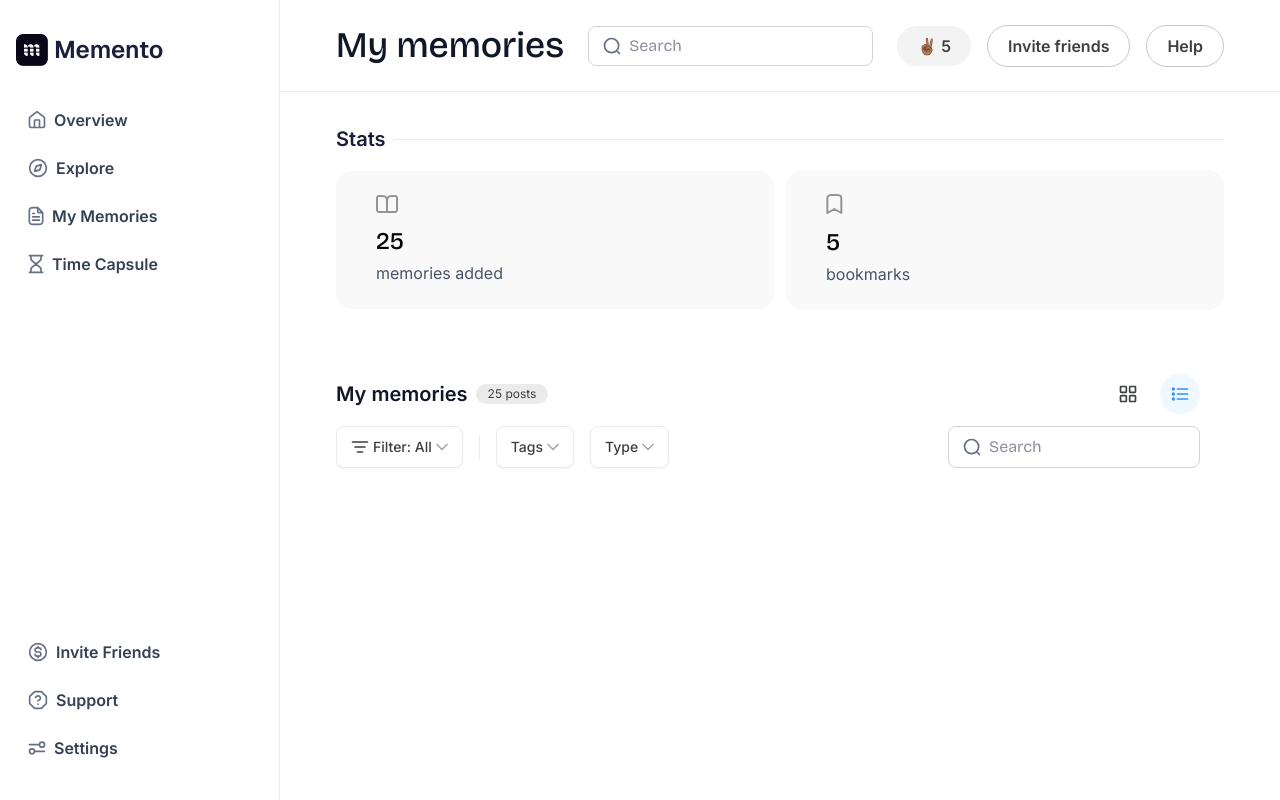
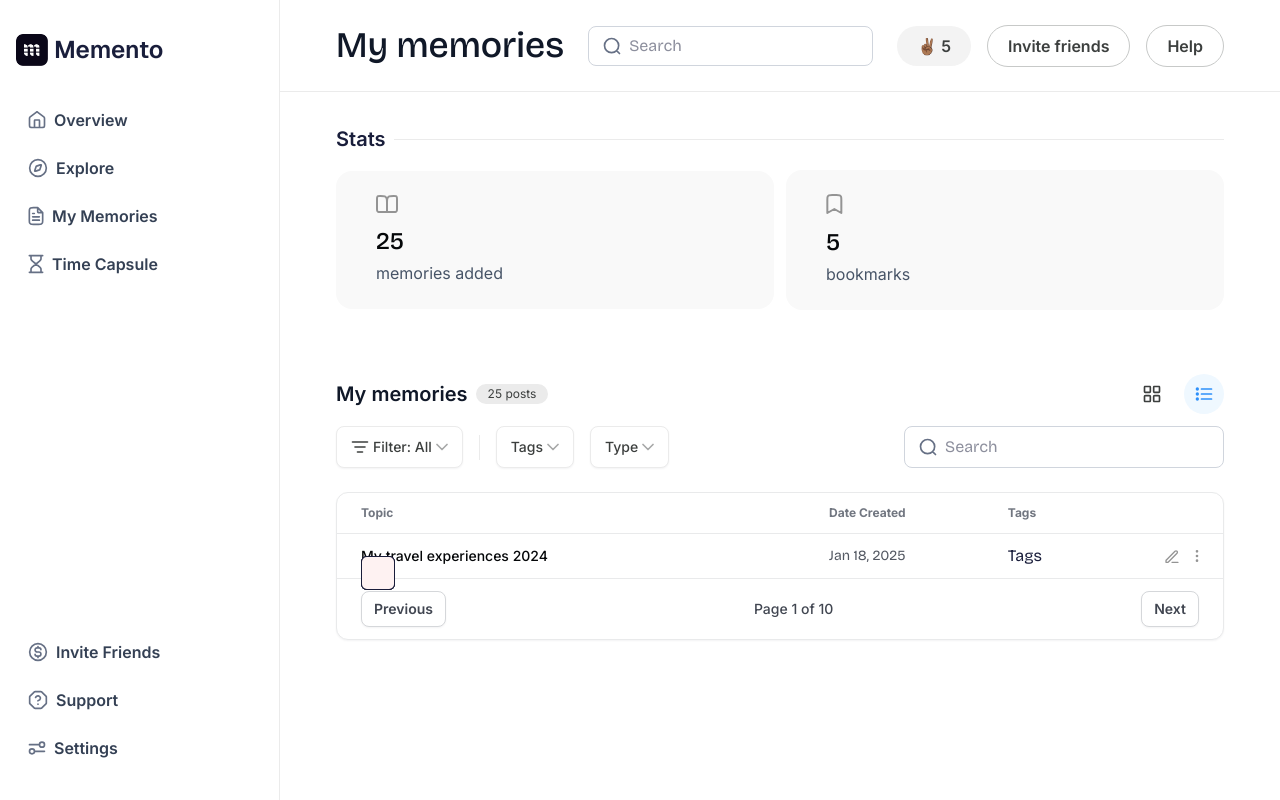
Before and after one commit to mementoAI-git/web, a Next.js app: page /memories in a window 1280 px wide. Built offline with nearby package versions, Linux system fonts and the light colour scheme.

Commit message:
updated the memories page

```diff
--- a/app/globals.css
+++ b/app/globals.css
@@ -66,4 +66,14 @@ body {
   .input-base {
     @apply shadow-sm bg-white py-2 px-3 rounded-lg border border-grey-100 h-10 focus-within:border-primary focus-within:border-[1.5px]
   }
+
+  .mem-table thead th:first-child,
+  .mem-table tbody td:first-child {
+    @apply py-3 pl-6
+  }
+
+  .mem-table thead th:last-child,
+  .mem-table tbody td:last-child {
+    @apply pr-6
+  }
 }
--- a/components/Form/SearchInput.tsx
+++ b/components/Form/SearchInput.tsx
@@ -2,7 +2,7 @@ import SearchIcon from "@/public/icon/dashboard/search.svg"
 
 export function Searchinput() {
   return (
-    <div className="rounded-lg border h-full flex items-center gap-2 py-2 px-[14px] border-[rgba(208,213,221,1)]">
+    <div className="rounded-lg border h-full flex-1 flex items-center gap-2 py-2 px-[14px] border-[rgba(208,213,221,1)]">
       <SearchIcon />
       <input placeholder="Search" className="outline-0 flex-1" />
     </div>
--- a/views/Memories/Header.tsx
+++ b/views/Memories/Header.tsx
@@ -6,7 +6,7 @@ import Dropdown from "@/components/Dropdown"
 
 export default function MemoriesTableHeader() {
   return (
-    <div className="flex flex-col gap-3">
+    <div className="flex flex-1 flex-col gap-3">
       <div className="flex items-center justify-between">
         <div className="flex items-center gap-2">
           <span className="font-inter font-semibold text-grey-900 text-xl leading-[30px]">My memories</span>
@@ -35,7 +35,7 @@ export default function MemoriesTableHeader() {
           <Dropdown title="Tags" />
           <Dropdown title="Type" />
         </div>
-        <div className="max-w-80">
+        <div className="max-w-80 flex-1">
           <Searchinput />
         </div>
       </div>
--- /dev/null
+++ b/views/Memories/List.tsx
@@ -0,0 +1,50 @@
+import VeriticalElipseIcon from "@/public/icon/vertical-ellipse.svg"
+import EditIcon from "@/public/icon/edit.svg"
+
+export default function MemoriesList() {
+  return (
+    <div className="border rounded-xl w-full h-fit bg-white border-[rgba(233,234,235,1)] shadow-sm shadow-[rgba(10,13,18,0.05)] mem-table">
+      <table className="w-full h-full text-left">
+        <thead className="capitalize font-inter font-semibold text-xs text-[rgba(113,118,128,1)]">
+          <th>Topic</th>
+          <th>Date created</th>
+          <th>Tags</th>
+          <th />
+        </thead>
+        <tbody className="border-y border-inherit">
+          <tr>
+            <td>
+              <div className="flex items-center">
+                <div>
+                  <div className="relative ">
+                    <div className="w-[33.53px] absolute bg-red-50 z-30 top-0 left-0 aspect-square border rounded-[5.83px]"></div>
+                    <div className="w-[33.53px] absolute bg-red-200 z-20 top-0 left-0 aspect-square border rounded-[5.83px]"></div>
+                    <div className="w-[33.53px] absolute bg-red-400 z-10 top-0 left-0 aspect-square border rounded-[5.83px]"></div>
+                  </div>
+                </div>
+                <span className="text-[#050709] text-sm font-inter font-medium">My travel experiences 2024</span>
+              </div>
+            </td>
+            <td className="text-[#535862] text-sm">Jan 18, 2025</td>
+            <td>Tags</td>
+            <td className="w-fit">
+              <div className="flex items-center gap-4 text-[#949494] justify-end">
+                <EditIcon />
+                <VeriticalElipseIcon />
+              </div>
+            </td>
+          </tr>
+        </tbody>
+      </table>
+      <div className="flex font-inter text-sm w-full text-[rgba(65,70,81,1)] border-[rgba(213,215,218,1)] py-3 px-6 justify-between items-center">
+        <button className="cursor-pointer font-semibold rounded-lg bg-white border border-inherit px-3 py-2 max-h-9 flex items-center justify-center shadow-sm">
+          Previous
+        </button>
+        <span className="font-medium">Page 1 of 10</span>
+        <button className="cursor-pointer font-semibold rounded-lg bg-white border border-inherit px-3 py-2 max-h-9 flex items-center justify-center shadow-sm">
+          Next
+        </button>
+      </div>
+    </div>
+  )
+}
--- a/views/Memories/index.tsx
+++ b/views/Memories/index.tsx
@@ -2,6 +2,7 @@ import BookIcon from "@/public/icon/dashboard/book.svg"
 import BookmarkIcon from "@/public/icon/dashboard/bookmark.svg"
 import { StatCard } from "../Dashboard"
 import MemoriesTableHeader from "./Header"
+import MemoriesList from "./List"
 
 export default function Memories() {
   return (
@@ -16,12 +17,9 @@ export default function Memories() {
           <StatCard icon={<BookmarkIcon />} subtitle="bookmarks" title="5" />
         </div>
       </div>
-      <div className="py-8 px-14 space-x-6">
-        <div>
-          <MemoriesTableHeader />
-        </div>
-        <div>
-        </div>
+      <div className="py-8 px-14 space-y-6">
+        <MemoriesTableHeader />
+        <MemoriesList />
       </div>
     </div>
   )
```
Also changed, not shown: public/icon/edit.svg (added), public/icon/vertical-ellipse.svg (added).
